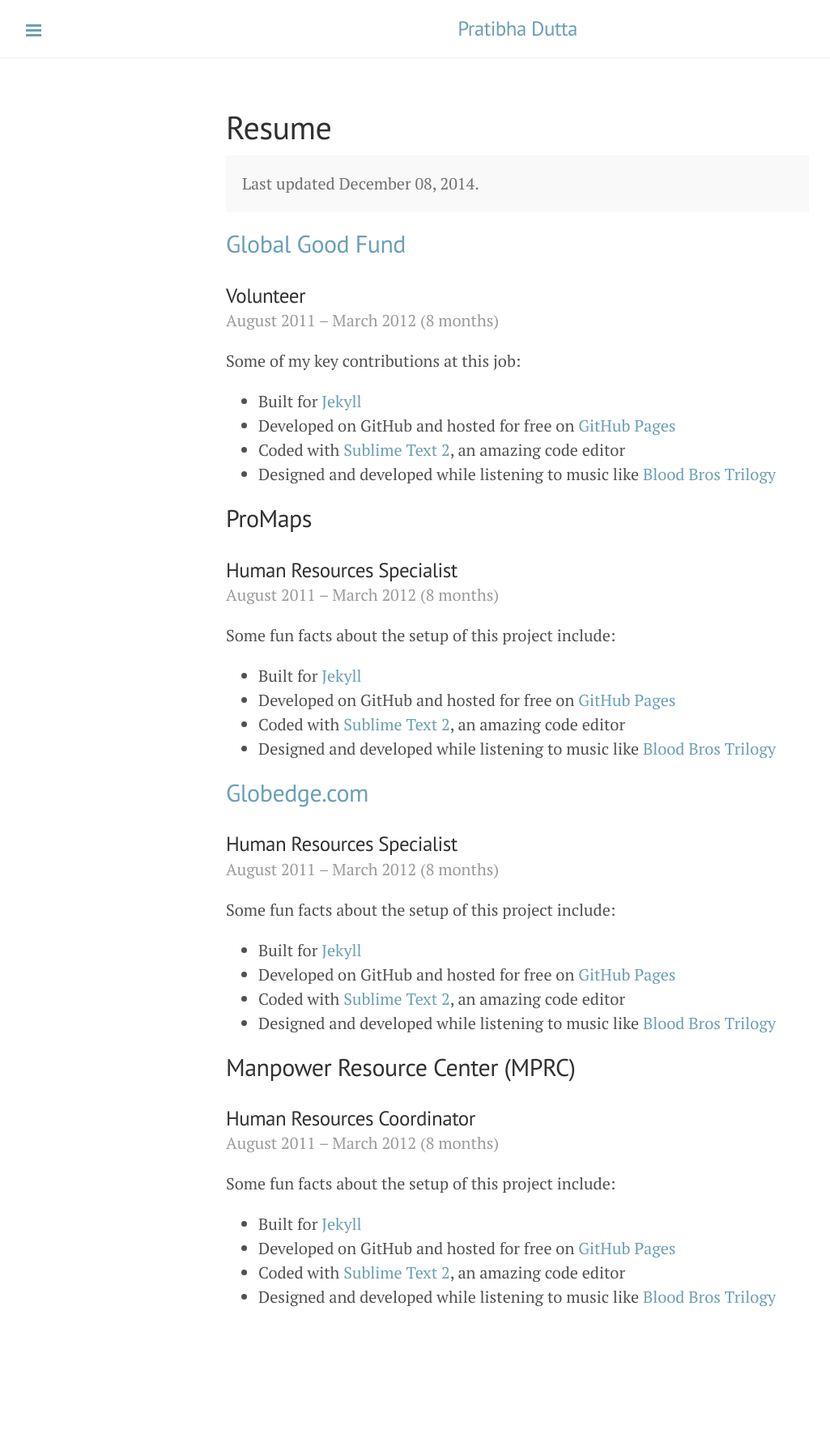
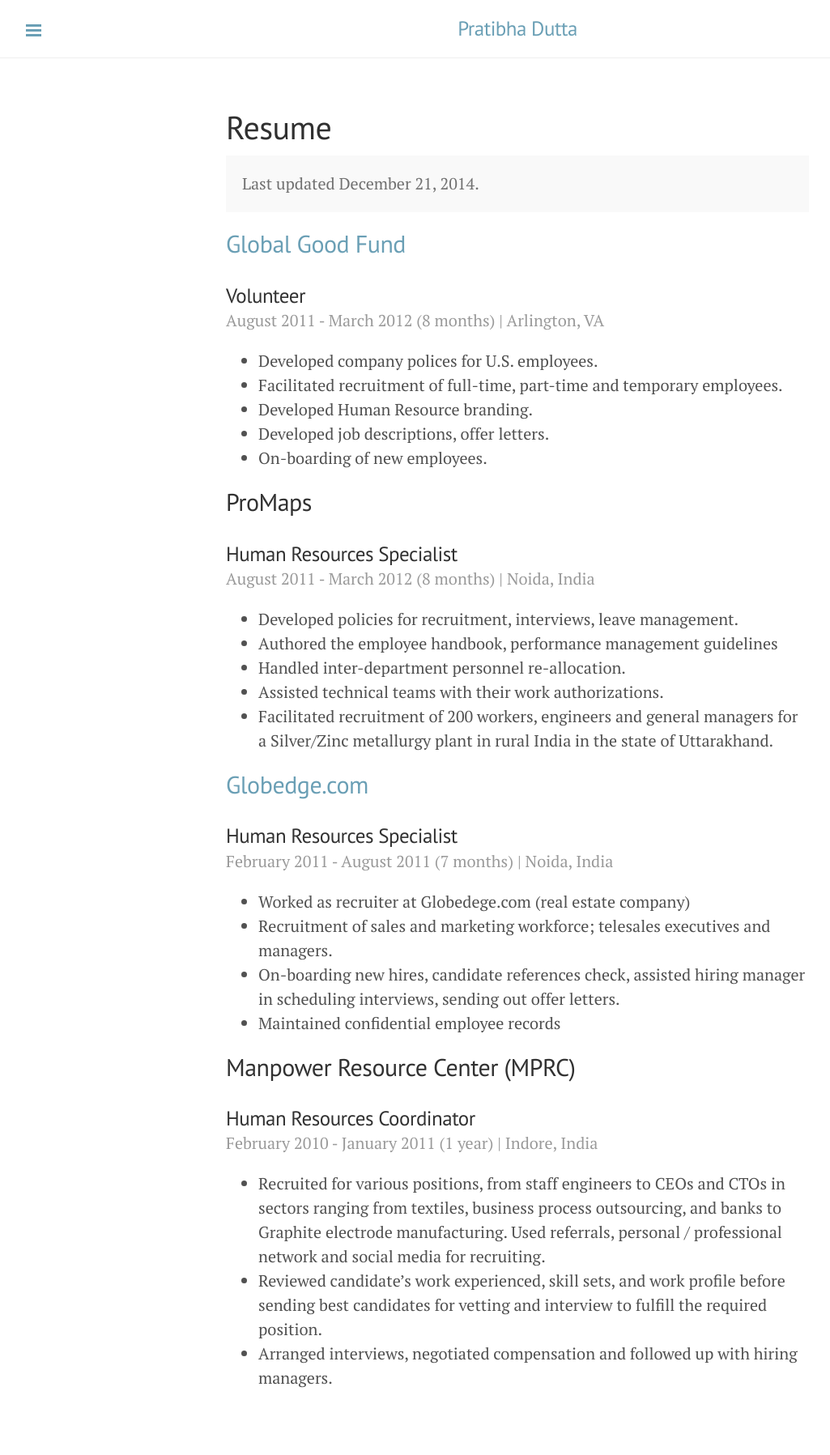
Before and after one commit to ishankapoor/pratibhadutta, a Jekyll site: the page built from resume.md, in a window 1280 px wide. Shown: the whole page at 81% size, without its empty margins (1-1026 px from the left). Built offline with Jekyll 4.4.1, drawn with Linux system fonts in a browser that asks for light colours; Markdown is read by kramdown in place of the engine named in the settings; before the commit the page ends 1697 px from its top, so only the background shows below that.

Commit message:
cleaned resume

```diff
--- a/resume.md
+++ b/resume.md
@@ -1,7 +1,7 @@
 ---
 layout: page
 title: Resume
-date: 2014-12-08
+date: 2014-12-21
 ---
 
 <p class="message">
@@ -10,41 +10,37 @@
 
 ## [Global Good Fund](http://www.globalgoodfund.org)
 ###Volunteer
-<div class="post-date">August 2011 – March 2012 (8 months)</div>
-Some of my key contributions at this job:
+<div class="post-date">August 2011 &dash;  March 2012 (8 months) &#124; Arlington, VA</div>
 
-* Built for [Jekyll](http://jekyllrb.com)
-* Developed on GitHub and hosted for free on [GitHub Pages](https://pages.github.com)
-* Coded with [Sublime Text 2](http://sublimetext.com), an amazing code editor
-* Designed and developed while listening to music like [Blood Bros Trilogy](https://soundcloud.com/maddecent/sets/blood-bros-series)
-
+* Developed company polices for U.S. employees.
+* Facilitated recruitment of full-time, part-time and temporary employees.
+* Developed Human Resource branding.
+* Developed job descriptions, offer letters.
+* On-boarding of new employees.
 
 ## ProMaps
 ###Human Resources Specialist
-<div class="post-date">August 2011 – March 2012 (8 months)</div>
-Some fun facts about the setup of this project include:
+<div class="post-date">August 2011 &dash;  March 2012 (8 months) &#124; Noida, India</div>
 
-* Built for [Jekyll](http://jekyllrb.com)
-* Developed on GitHub and hosted for free on [GitHub Pages](https://pages.github.com)
-* Coded with [Sublime Text 2](http://sublimetext.com), an amazing code editor
-* Designed and developed while listening to music like [Blood Bros Trilogy](https://soundcloud.com/maddecent/sets/blood-bros-series)
+* Developed policies for recruitment, interviews, leave management.
+* Authored the employee handbook, performance management guidelines
+* Handled inter-department personnel re-allocation.
+* Assisted technical teams with their work authorizations.
+* Facilitated recruitment of 200 workers, engineers and general managers for a Silver/Zinc metallurgy plant in rural India in the state of Uttarakhand.
 
 ## [Globedge.com](http://www.globaledgesoft.com)
 ###Human Resources Specialist
-<div class="post-date">August 2011 – March 2012 (8 months)</div>
-Some fun facts about the setup of this project include:
+<div class="post-date">February 2011 &dash;  August 2011 (7 months) &#124; Noida, India</div>
 
-* Built for [Jekyll](http://jekyllrb.com)
-* Developed on GitHub and hosted for free on [GitHub Pages](https://pages.github.com)
-* Coded with [Sublime Text 2](http://sublimetext.com), an amazing code editor
-* Designed and developed while listening to music like [Blood Bros Trilogy](https://soundcloud.com/maddecent/sets/blood-bros-series)
+* Worked as recruiter at Globedege.com (real estate company)
+* Recruitment of sales and marketing workforce; telesales executives and managers.
+* On-boarding new hires, candidate references check, assisted hiring manager in scheduling interviews, sending out offer letters.
+* Maintained confidential employee records
 
 ## Manpower Resource Center (MPRC)
 ###Human Resources Coordinator
-<div class="post-date">August 2011 – March 2012 (8 months)</div>
-Some fun facts about the setup of this project include:
+<div class="post-date">February 2010 &dash; January 2011 (1 year) &#124; Indore, India</div>
 
-* Built for [Jekyll](http://jekyllrb.com)
-* Developed on GitHub and hosted for free on [GitHub Pages](https://pages.github.com)
-* Coded with [Sublime Text 2](http://sublimetext.com), an amazing code editor
-* Designed and developed while listening to music like [Blood Bros Trilogy](https://soundcloud.com/maddecent/sets/blood-bros-series)
+* Recruited for various positions, from staff engineers to CEOs and CTOs in sectors ranging from textiles, business process outsourcing, and banks to Graphite electrode manufacturing. Used referrals, personal / professional network and social media for recruiting.
+* Reviewed candidate's work experienced, skill sets, and work profile before sending best candidates for vetting and interview to fulfill the required position.
+* Arranged interviews, negotiated compensation and followed up with hiring managers.
```
